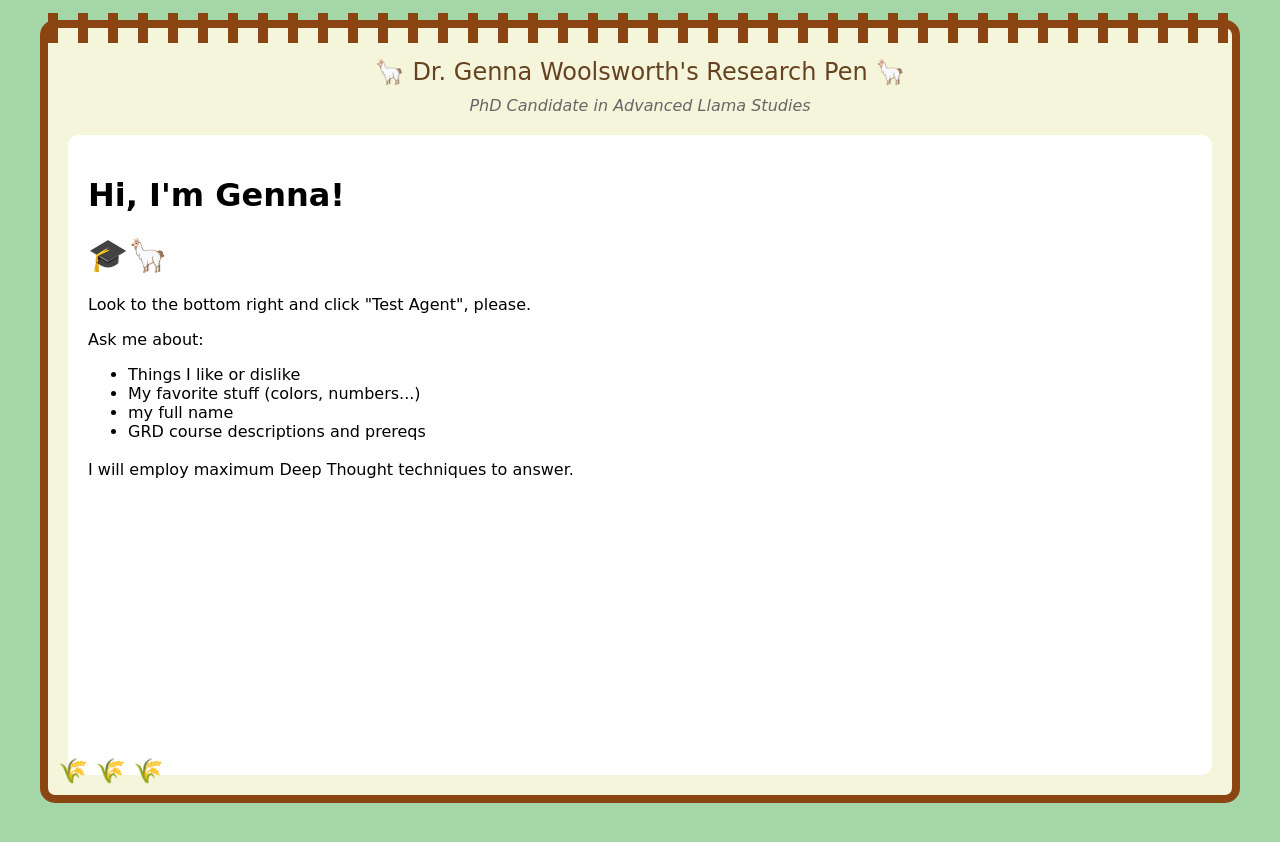
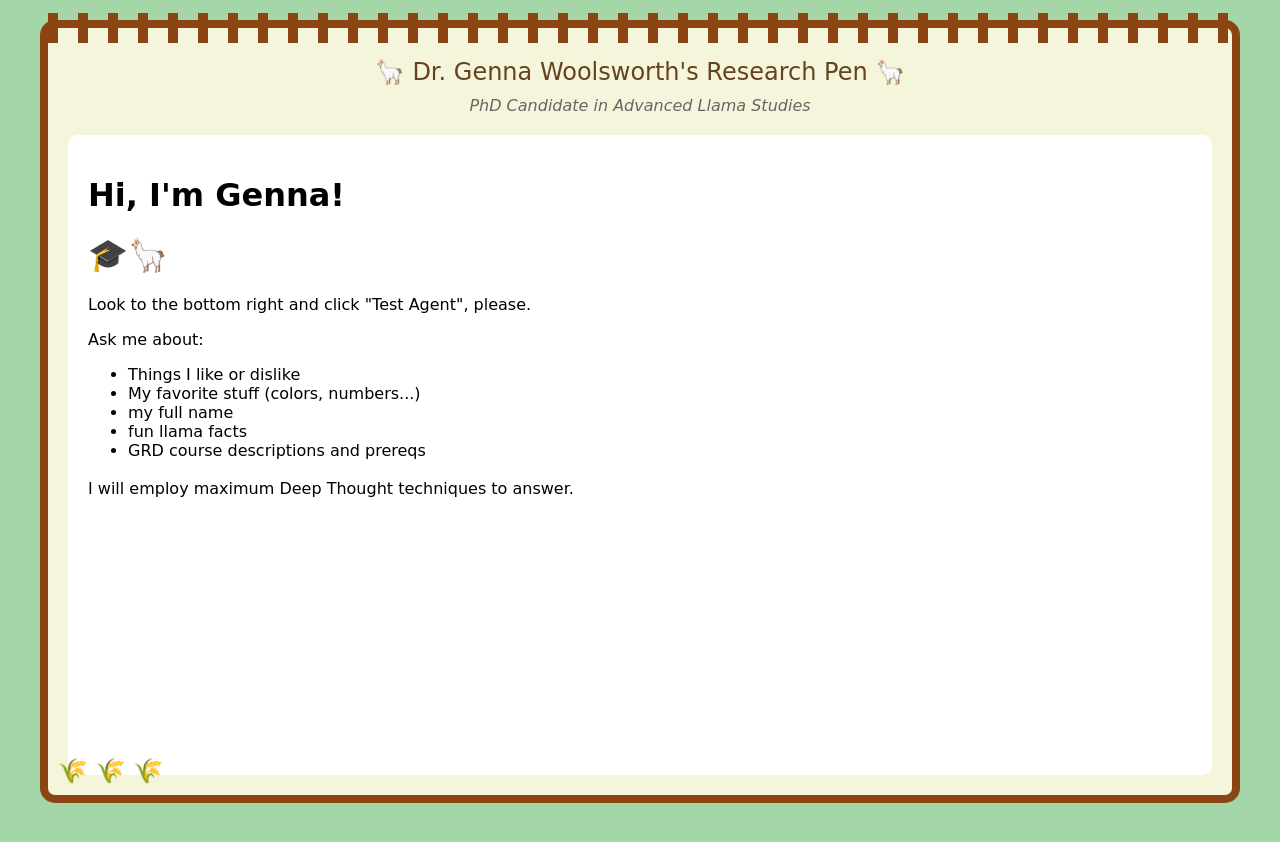
Before and after one commit to norrisaftcc/norrisaftcc.github.io, a Jekyll site: the page genna.html, which Jekyll copies as it is, in a window 1280 px wide. Shown: the top 842 px of the page. Built offline with Jekyll 4.4.1, drawn with Linux system fonts in a browser that asks for light colours; a script that is not in the unit is left out.

Commit message:
Update genna.html
pivot to fuzzy animal facts

```diff
--- a/genna.html
+++ b/genna.html
@@ -80,7 +80,8 @@
     <li>Things I like or dislike</li>
     <li>My favorite stuff (colors, numbers...)</li>
     <li>my full name</li>
-    <li>GRD course descriptions and prereqs</li>
+    <li>fun llama facts</li>
+    <li><strikethrough>GRD course descriptions and prereqs</strikethrough></li>
   </ul>
   <h3></h3>I will employ maximum Deep Thought techniques to answer.</h3>
 </p>
```
